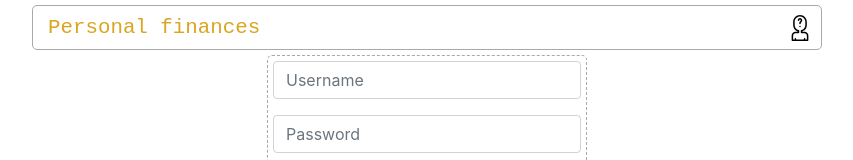
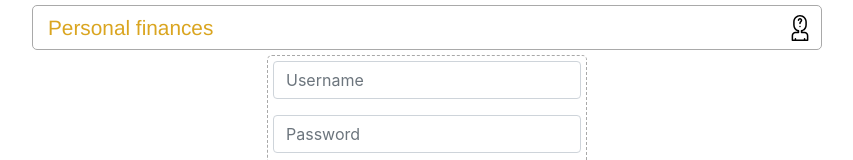
Before and after one commit to ezhk/finance, a Vue app in the folder front/: page /user/create in a window 1280 px wide. Shown: the top 160 px of the page, without its empty margins (213-1066 px from the left). Built offline with nearby package versions, Linux system fonts and the light colour scheme; no server answers.

Commit message:
style tiny changes

```diff
--- a/front/public/css/index.css
+++ b/front/public/css/index.css
@@ -14,6 +14,6 @@ body {
 }
 
 .error-description {
-  font-size: 0.3rem;
+  font-size: 0.5rem;
   color: #dc3545;
 }
--- a/front/src/App.vue
+++ b/front/src/App.vue
@@ -58,7 +58,6 @@ header {
 
 .header-title {
   font-size: 1.3rem;
-  font-family: monospace;
   color: goldenrod !important;
 }
 .header-title:any-link {
--- a/front/src/components/Common.vue
+++ b/front/src/components/Common.vue
@@ -218,8 +218,6 @@ export default {
 .expenses {
   display: flex;
   flex-direction: column;
-
-  /* height: 100%; */
 }
 .expenses {
   flex-direction: row;
```
